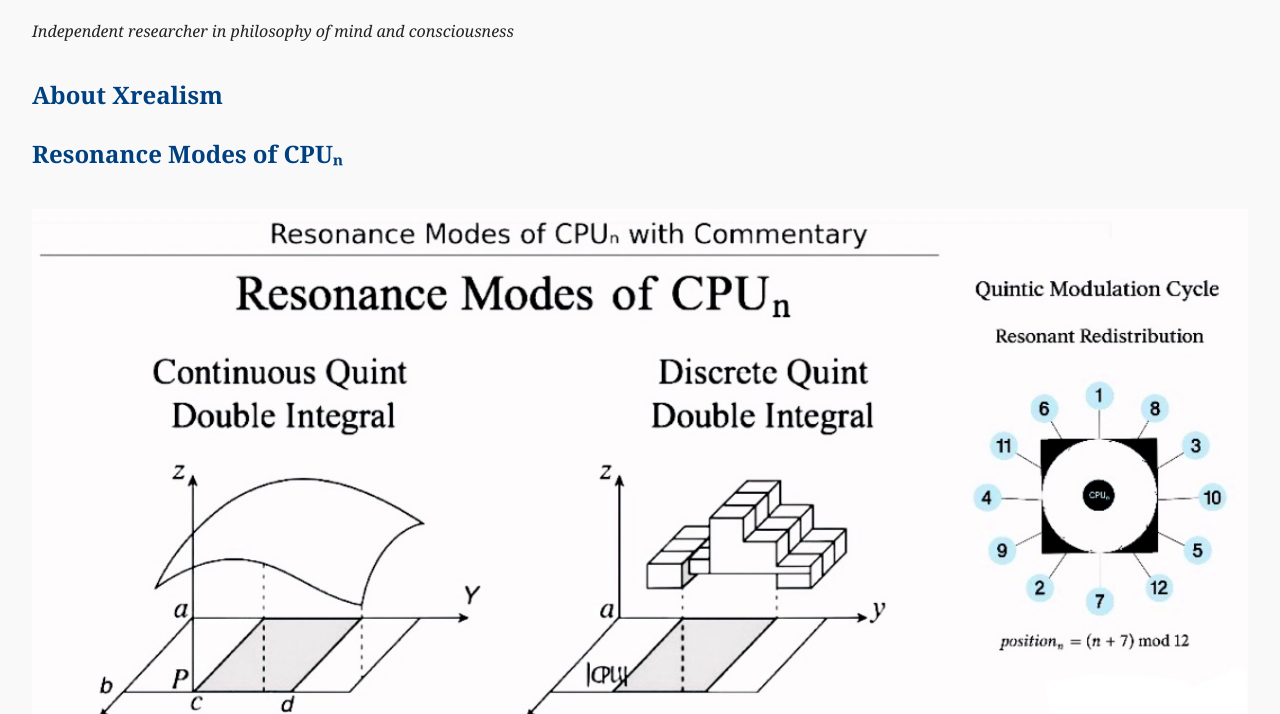
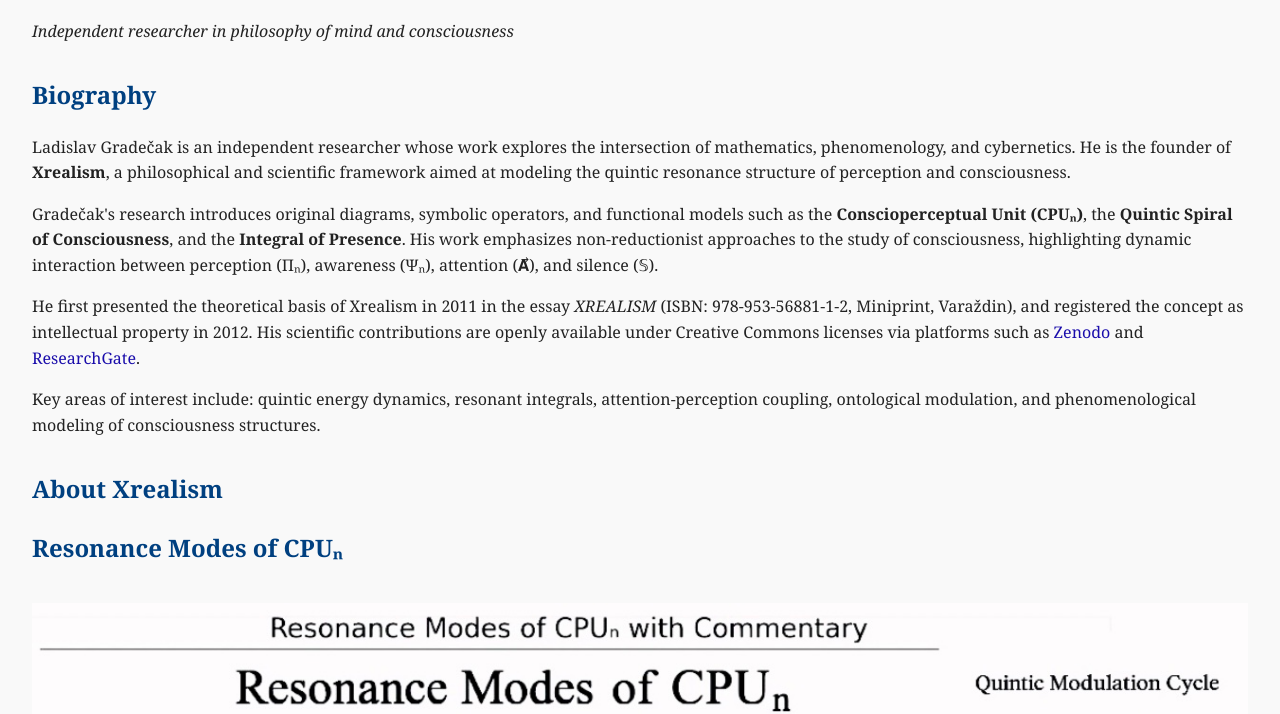
Before and after one commit to ladgrad/ladgrad.github.io, a plain HTML site: page index.html in a window 1280 px wide. Shown: the part 86-800 px from the top of the page. Drawn offline with Linux system fonts and the light colour scheme.

Commit message:
Update index.html

```diff
--- a/index.html
+++ b/index.html
@@ -39,7 +39,16 @@
 
   <h1>LADISLAV GRADEČAK</h1>
   <p><em>Independent researcher in philosophy of mind and consciousness</em></p>
+<div class="section">
+  <h2>Biography</h2>
+  <p>Ladislav Gradečak is an independent researcher whose work explores the intersection of mathematics, phenomenology, and cybernetics. He is the founder of <strong>Xrealism</strong>, a philosophical and scientific framework aimed at modeling the quintic resonance structure of perception and consciousness.</p>
 
+  <p>Gradečak's research introduces original diagrams, symbolic operators, and functional models such as the <strong>Conscioperceptual Unit (CPUₙ)</strong>, the <strong>Quintic Spiral of Consciousness</strong>, and the <strong>Integral of Presence</strong>. His work emphasizes non-reductionist approaches to the study of consciousness, highlighting dynamic interaction between perception (Πₙ), awareness (Ψₙ), attention (𝐀⃗), and silence (𝕊).</p>
+
+  <p>He first presented the theoretical basis of Xrealism in 2011 in the essay <em>XREALISM</em> (ISBN: 978-953-56881-1-2, Miniprint, Varaždin), and registered the concept as intellectual property in 2012. His scientific contributions are openly available under Creative Commons licenses via platforms such as <a href="https://zenodo.org/communities/xrealism" target="_blank">Zenodo</a> and <a href="https://www.researchgate.net/profile/Ladislav-Gradecak" target="_blank">ResearchGate</a>.</p>
+
+  <p>Key areas of interest include: quintic energy dynamics, resonant integrals, attention-perception coupling, ontological modulation, and phenomenological modeling of consciousness structures.</p>
+</div>
   <div class="section">
     <h2>About Xrealism</h2>
     <h2>Resonance Modes of CPUₙ</h2>
```
